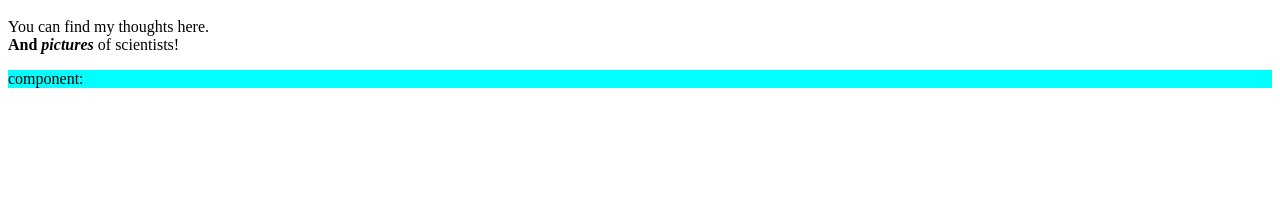
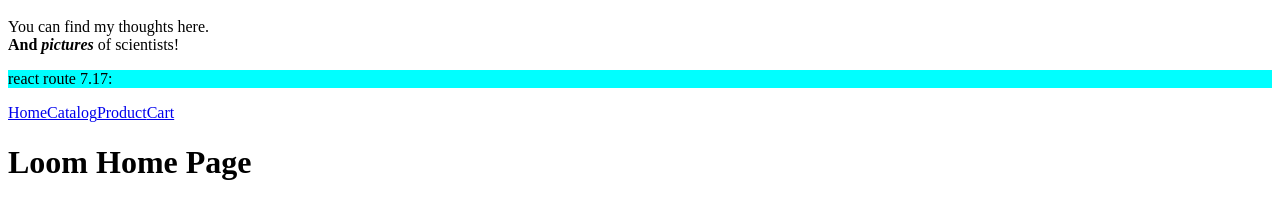
Before and after one commit to dmm-stranger/mern-2026, a React (Vite) app in the folder react19/chatgpt/: page / in a window 1280 px wide. Shown: the part 1158-1357 px from the top of the page. Before the commit the page ends 1262 px from the top, so only its background shows below. Built offline with nearby package versions, Linux system fonts and the light colour scheme.

Commit message:
react router 7.17

```diff
--- a/react19/chatgpt/package.json
+++ b/react19/chatgpt/package.json
@@ -11,7 +11,8 @@
   },
   "dependencies": {
     "react": "^19.2.6",
-    "react-dom": "^19.2.6"
+    "react-dom": "^19.2.6",
+    "react-router": "^7.17.0"
   },
   "devDependencies": {
     "@eslint/js": "^10.0.1",
--- a/react19/chatgpt/src/App.jsx
+++ b/react19/chatgpt/src/App.jsx
@@ -1,8 +1,6 @@
 import './App.css';
 import Comp, { Comp2, Comp3, Comp4 } from './components/Comp';
 import Gallery from './components/Gallary';
-import Jsx from './components/Jsx';
-import State from './components/State';
 
 function App() {
 	return (
--- a/react19/chatgpt/src/components/Gallary.jsx
+++ b/react19/chatgpt/src/components/Gallary.jsx
@@ -4,6 +4,13 @@ import HtmlToJsx from "./html-to-jsx/HtmlToJsx";
 import Profile2 from "./passingprops/Profile2";
 import Profile from "./Profile";
 import List from "./renderingList/List";
+
+import {
+  RouterProvider,
+} from "react-router";
+import { router } from "./react-router7/app/router";
+import "../index.css"
+
 
 
 export default function Gallery() {
@@ -31,7 +38,8 @@ export default function Gallery() {
     <p style={{ backgroundColor: "cyan" }}>HTML to JSX:</p>
     <HtmlToJsx />
 
-    <p style={{ backgroundColor: "cyan" }}>component:</p>
+    <p style={{ backgroundColor: "cyan" }}>react route 7.17:</p>
+    <RouterProvider router={router} />
 
     {/*
     <p style={{ backgroundColor: "cyan" }}>component:</p>
--- /dev/null
+++ b/react19/chatgpt/src/components/react-router7/app/router.jsx
@@ -0,0 +1,48 @@
+import {
+  createBrowserRouter,
+} from "react-router";
+
+import MainLayout from "../layouts/MainLayout";
+
+import HomePage from "../pages/HomePage";
+import CatalogPage from "../pages/CatalogPage";
+import ProductPage from "../pages/ProductPage";
+import CartPage from "../pages/CartPage";
+import NotFoundPage from "../pages/NotFoundPage";
+
+import { ROUTES } from "../shared/routes";
+
+export const router =
+  createBrowserRouter([
+    {
+      path: ROUTES.HOME,
+      element: <MainLayout />,
+
+      children: [
+        {
+          index: true,
+          element: <HomePage />,
+        },
+
+        {
+          path: ROUTES.CATALOG,
+          element: <CatalogPage />,
+        },
+
+        {
+          path: ROUTES.PRODUCT_DETAIL,
+          element: <ProductPage />,
+        },
+
+        {
+          path: ROUTES.CART,
+          element: <CartPage />,
+        },
+      ],
+    },
+
+    {
+      path: ROUTES.NOT_FOUND,
+      element: <NotFoundPage />,
+    },
+  ]);
--- /dev/null
+++ b/react19/chatgpt/src/components/react-router7/layouts/MainLayout.jsx
@@ -0,0 +1,30 @@
+import { Outlet, Link } from "react-router";
+
+export default function MainLayout() {
+  return (
+    <>
+      <header className="border-b">
+        <nav className="container mx-auto flex gap-4 p-4">
+          <Link to="/">Home</Link>
+
+          <Link to="/catalog">
+            Catalog
+          </Link>
+
+
+          <Link to="/products/123">
+            Product
+          </Link>
+
+          <Link to="/cart">
+            Cart
+          </Link>
+        </nav>
+      </header>
+
+      <main className="container mx-auto py-6">
+        <Outlet />
+      </main>
+    </>
+  );
+}
--- /dev/null
+++ b/react19/chatgpt/src/components/react-router7/pages/CartPage.jsx
@@ -0,0 +1,7 @@
+export default function CartPage() {
+  return (
+    <div>
+      Cart Page
+    </div>
+  );
+}
--- /dev/null
+++ b/react19/chatgpt/src/components/react-router7/pages/CatalogPage.jsx
@@ -0,0 +1,7 @@
+export default function CatalogPage() {
+  return (
+    <div>
+      Catalog Page
+    </div>
+  );
+}
--- /dev/null
+++ b/react19/chatgpt/src/components/react-router7/pages/HomePage.jsx
@@ -0,0 +1,9 @@
+export default function HomePage() {
+  return (
+    <div>
+      <h1 className="text-4xl font-bold">
+        Loom Home Page
+      </h1>
+    </div>
+  );
+}
--- /dev/null
+++ b/react19/chatgpt/src/components/react-router7/pages/NotFoundPage.jsx
@@ -0,0 +1,7 @@
+export default function NotFoundPage() {
+  return (
+    <div>
+      404 Not Found
+    </div>
+  );
+}
--- /dev/null
+++ b/react19/chatgpt/src/components/react-router7/pages/ProductPage.jsx
@@ -0,0 +1,13 @@
+import { useParams } from "react-router";
+
+export default function ProductPage() {
+  const { productId } = useParams();
+
+  return (
+    <div>
+      Product ID:
+      {" "}
+      {productId}
+    </div>
+  );
+}
--- /dev/null
+++ b/react19/chatgpt/src/components/react-router7/shared/routes.js
@@ -0,0 +1,27 @@
+export const ROUTES = {
+  HOME: "/",
+
+  CATALOG: "/catalog",
+  CATALOG_CAT: "/catalog/:categorySlug",
+
+  PRODUCT_DETAIL: "/products/:productId",
+
+  CART: "/cart",
+
+  CHECKOUT: "/checkout",
+
+  ACCOUNT: "/account",
+
+  LOGIN: "/auth/login",
+  REGISTER: "/auth/register",
+
+  NOT_FOUND: "*",
+};
+
+export const buildRoute = {
+  catalogCategory: (slug) =>
+    `/catalog/${slug}`,
+
+  productDetail: (productId) =>
+    `/products/${productId}`,
+};
```
Also changed, not shown: 1 other file (tests, documents, lock files or other folders).
